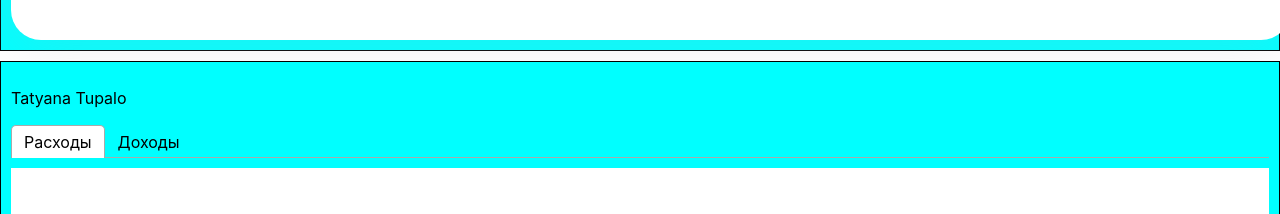
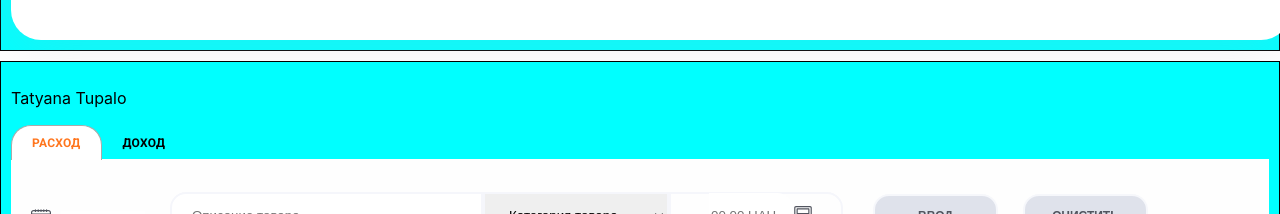
Before and after one commit to olgaX2a/goit-team-project-kapusta-client, a React (Create React App) app: page / in a window 1280 px wide. Shown: the part 1860-2074 px from the top of the page. Built offline with nearby package versions, Linux system fonts and the light colour scheme.

Commit message:
fix styles

```diff
--- a/src/components/FormInfo/FormInfo.module.scss
+++ b/src/components/FormInfo/FormInfo.module.scss
@@ -16,7 +16,6 @@
   border-radius: 0px 0px 16px 16px;
   margin-bottom: 30px;
   padding-left: 20px;
-
   border: 2px solid #f5f6fb;
 }
 .sum {
@@ -52,7 +51,6 @@
 }
 .date {
   border: none;
-
   font: $main-font;
   width: 80px;
   margin-left: 10px;
--- a/src/components/TableTransactions/TableTransactions.module.scss
+++ b/src/components/TableTransactions/TableTransactions.module.scss
@@ -57,6 +57,9 @@
   .buttonIcon {
     fill: $dark-grey-color;
   }
+  .buttonIcon:hover {
+    fill: $accent-color;
+  }
   .empty {
     height: 15px;
   }
@@ -73,7 +76,7 @@
   // }
 }
 @media screen and (min-width: $desktop) {
-  .scrollTable {
+  .table {
     width: 810px;
   }
   .buttonDelete {
--- a/src/components/Transactions/Transactions.jsx
+++ b/src/components/Transactions/Transactions.jsx
@@ -14,24 +14,25 @@ const Transactions = () => {
     e.preventDefault();
   };
   return (
-    <>
-      <Tabs className={s.tabsList}>
+    <div className={s.tabsContainer}>
+      <Tabs>
         <TabList>
-          <Tab>Расходы</Tab>
-          <Tab>Доходы</Tab>
+          <Tab>Расход</Tab>
+          <Tab>Доход</Tab>
         </TabList>
 
-        <TabPanel className={s.panel}>
+        <TabPanel>
           <FormInfo category={categoryGoods} onSubmit={onSubmit} text="Категория товара" />
           <TableTransactions transactions={expenses} />
         </TabPanel>
+
         <TabPanel>
-          <FormInfo category={categoryIncomes} text="Категория дохода" />
+          <FormInfo category={categoryIncomes} onSubmit={onSubmit} text="Категория дохода" />
           {/* позже здесь будут доходы, а пока просто для вида */}
           <TableTransactions transactions={expenses} />
         </TabPanel>
       </Tabs>
-    </>
+    </div>
   );
 };
 
--- a/src/components/Transactions/Transactions.module.scss
+++ b/src/components/Transactions/Transactions.module.scss
@@ -1,24 +1,45 @@
 @use '../shared/mixins' as *;
 @use '../shared/variables' as *;
 
-// .section {
-//   padding-top: 54px;
-//   padding-left: 20px;
-//   padding-right: 20px;
-// }
-.panel {
-  background-color: $white-color;
-  padding-top: 54px;
-  padding-left: 20px;
-  padding-right: 20px;
+.tabsContainer {
+  display: none;
 }
-// @media screen and (min-width: $tablet) {
-//   .section {
-//     padding: 58px 20px 20px 20px;
-//   }
-// }
-// @media screen and (min-width: $desktop) {
-//   .section {
-//     padding: 9px 20px 40px 20px;
-//   }
-// }
+
+@media screen and (min-width: $tablet) {
+  .tabsContainer {
+    display: block;
+  }
+
+  .tabsContainer :global .react-tabs__tab-list {
+    margin-bottom: 0;
+    border-bottom: none;
+  }
+
+  .tabsContainer :global .react-tabs__tab {
+    border-radius: 20px 20px 0 0;
+    font-family: $main-font;
+    font-weight: 700;
+    font-size: 12px;
+    line-height: 14px;
+    align-items: center;
+    text-align: center;
+    letter-spacing: 0.02em;
+    text-transform: uppercase;
+    padding: 10px 20px 10px 20px;
+  }
+
+  .tabsContainer :global .react-tabs__tab--selected {
+    color: $accent-color;
+  }
+  .tabsContainer :global .react-tabs__tab-panel {
+    background-color: $active-tab-color;
+    padding-left: 20px;
+    padding-right: 20px;
+    padding-top: 28px;
+  }
+}
+@media screen and (min-width: $desktop) {
+  .tabsContainer :global .react-tabs__tab-panel {
+    padding-top: 33px;
+  }
+}
```
